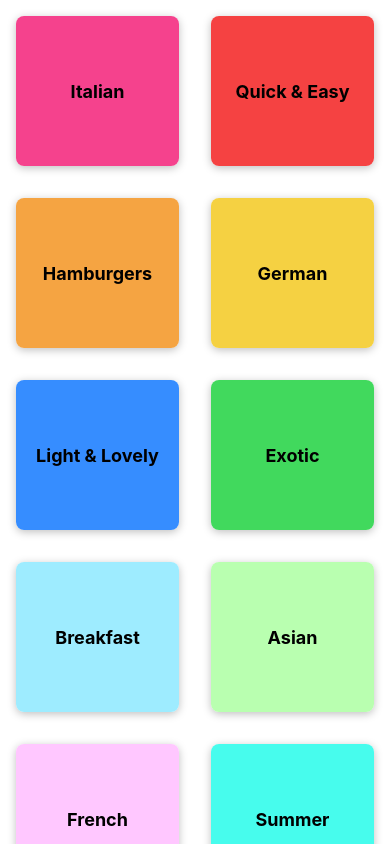
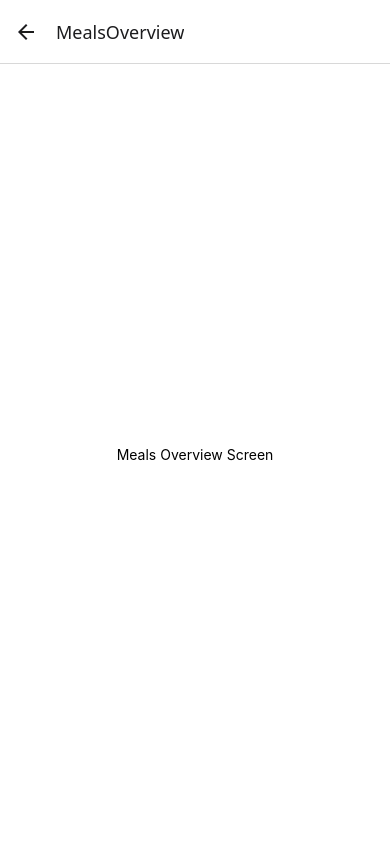
Before and after one commit to Spirituel-Franchesco/3rdRNProject, a React Native app: screen /MealsOverview in a window 390 px wide. Built offline with nearby package versions, Linux system fonts and the light colour scheme.

Commit message:
Implementing Navigation between 2 screens done ;)

```diff
--- a/App.js
+++ b/App.js
@@ -1,13 +1,23 @@
+import { StyleSheet } from "react-native";
 import { StatusBar } from "expo-status-bar";
-import { StyleSheet, Text, View } from "react-native";
+import { NavigationContainer } from "@react-navigation/native";
+import { createNativeStackNavigator } from "@react-navigation/native-stack";
 
 import CategoriesScreen from "./screens/CategoriesScreen";
+import MealsOverviewScreen from "./screens/MealsOverviewScreen";
+
+const Stack = createNativeStackNavigator();
 
 export default function App() {
   return (
     <>
-      <StatusBar style="inverted" />
-      <CategoriesScreen />
+      <StatusBar style="dark" />
+      <NavigationContainer>
+        <Stack.Navigator>
+          <Stack.Screen name="MealsCategories" component={CategoriesScreen} />
+          <Stack.Screen name="MealsOverview" component={MealsOverviewScreen} />
+        </Stack.Navigator>
+      </NavigationContainer>
     </>
   );
 }
--- a/components/CategoryGridTile.js
+++ b/components/CategoryGridTile.js
@@ -1,6 +1,6 @@
 import { Pressable, View, Text, StyleSheet, Platform } from "react-native";
 
-function CategoryGridTile({ title, color }) {
+function CategoryGridTile({ title, color, onPress }) {
   return (
     <View style={[styles.gridItem]}>
       <Pressable
@@ -9,6 +9,7 @@
           styles.button,
           pressed ? styles.buttonPressed : null,
         ]}
+        onPress={onPress}
       >
         <View style={[styles.innerContainer, { backgroundColor: color }]}>
           <Text style={styles.gridText}>{title}</Text>
--- a/index.js
+++ b/index.js
@@ -1,6 +1,7 @@
 import { registerRootComponent } from 'expo';
 
 import App from './App';
+
 
 // registerRootComponent calls AppRegistry.registerComponent('main', () => App);
 // It also ensures that whether you load the app in Expo Go or in a native build,
--- a/package.json
+++ b/package.json
@@ -9,10 +9,14 @@
     "web": "expo start --web"
   },
   "dependencies": {
+    "@react-navigation/native": "^7.1.21",
+    "@react-navigation/native-stack": "^7.6.4",
     "expo": "~54.0.25",
     "expo-status-bar": "~3.0.8",
     "react": "19.1.0",
-    "react-native": "0.81.5"
+    "react-native": "0.81.5",
+    "react-native-safe-area-context": "~5.6.0",
+    "react-native-screens": "~4.16.0"
   },
   "private": true
 }
--- a/screens/CategoriesScreen.js
+++ b/screens/CategoriesScreen.js
@@ -1,16 +1,23 @@
-import {FlatList } from "react-native";
+import { FlatList } from "react-native";
 import CategoryGridTile from "../components/CategoryGridTile";
 
 import { CATEGORIES } from "../data/dummy-data";
 
+function CategoriesScreen({ navigation }) {
   function renderCategoryItem(itemData) {
+    function pressHandler() {
+        navigation.navigate("MealsOverview");
+      console.log("Pressed!");
+    }
     return (
-        <CategoryGridTile title={itemData.item.title} color={itemData.item.color} />
+      <CategoryGridTile
+        title={itemData.item.title}
+        color={itemData.item.color}
+        onPress={pressHandler}
+      />
     );
   }
-
-function CategoriesScreen() {
-    return(
+  return (
     <FlatList
       data={CATEGORIES}
       keyExtractor={(item) => item.id}
--- /dev/null
+++ b/screens/MealsOverviewScreen.js
@@ -0,0 +1,23 @@
+import { View, Text, StyleSheet } from 'react-native';
+
+import { MEALS } from "../data/dummy-data";
+
+function MealsOverviewScreen() {
+    return (
+        <View style={styles.container}>
+            <Text>Meals Overview Screen</Text>
+        </View>
+    );
+}
+
+export default MealsOverviewScreen;
+
+const styles = StyleSheet.create({
+    container: {
+      flex: 1,
+      padding: 20,
+      backgroundColor: '#fff',
+      alignItems: 'center',
+      justifyContent: 'center',
+    },
+});
```
Also changed, not shown: 1 other file (tests, documents, lock files or other folders). Lines whose indentation alone changed are shown as unchanged.
